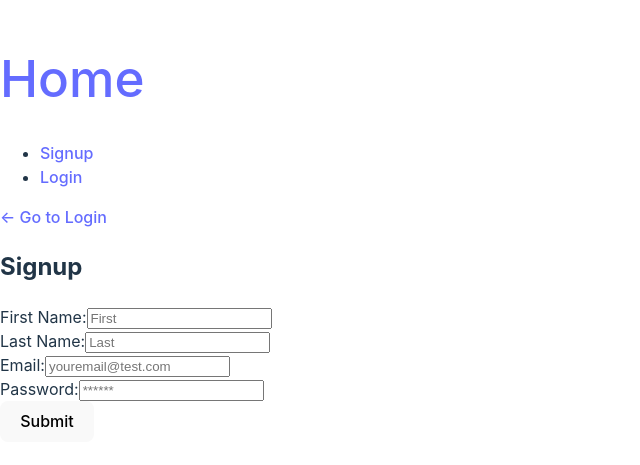
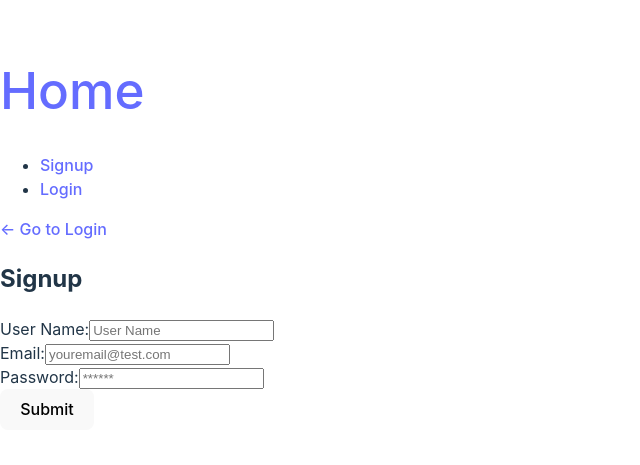
Before and after one commit to Shagomir/travel-log-app, a React (Vite) app in the folder client/: page /signup in a window 1280 px wide. Shown: the part 171-636 px from the top of the page, without its empty margins (0-640 px from the left). Built offline with nearby package versions, Linux system fonts and the light colour scheme.

Commit message:
changed first and last name fields to single username field. Updated client side queries and mutations.

```diff
--- a/client/src/pages/Signup.jsx
+++ b/client/src/pages/Signup.jsx
@@ -14,8 +14,7 @@
       variables: {
         email: formState.email,
         password: formState.password,
-        firstName: formState.firstName,
-        lastName: formState.lastName,
+        userName: formState.userName,
       },
     });
     const token = mutationResponse.data.addUser.token;
@@ -37,22 +36,12 @@
       <h2>Signup</h2>
       <form onSubmit={handleFormSubmit}>
         <div className="flex-row space-between my-2">
-          <label htmlFor="firstName">First Name:</label>
+          <label htmlFor="userName">User Name:</label>
           <input
-            placeholder="First"
-            name="firstName"
-            type="firstName"
-            id="firstName"
-            onChange={handleChange}
-          />
-        </div>
-        <div className="flex-row space-between my-2">
-          <label htmlFor="lastName">Last Name:</label>
-          <input
-            placeholder="Last"
-            name="lastName"
-            type="lastName"
-            id="lastName"
+            placeholder="User Name"
+            name="userName"
+            type="userName"
+            id="userName"
             onChange={handleChange}
           />
         </div>
--- a/client/src/utils/mutations.js
+++ b/client/src/utils/mutations.js
@@ -1,4 +1,4 @@
-import { gql } from '@apollo/client';
+import { gql } from "@apollo/client";
 
 export const LOGIN = gql`
   mutation login($email: String!, $password: String!) {
@@ -12,18 +12,8 @@
 `;
 
 export const ADD_USER = gql`
-  mutation addUser(
-    $firstName: String!
-    $lastName: String!
-    $email: String!
-    $password: String!
-  ) {
-    addUser(
-      firstName: $firstName
-      lastName: $lastName
-      email: $email
-      password: $password
-    ) {
+  mutation addUser($userName: String!, $email: String!, $password: String!) {
+    addUser(userName: $userName, email: $email, password: $password) {
       token
       user {
         _id
--- a/client/src/utils/queries.js
+++ b/client/src/utils/queries.js
@@ -3,8 +3,7 @@
 export const QUERY_USER = gql`
   {
     user {
-      firstName
-      lastName
+      userName
       Lists {
       }
     }
```
